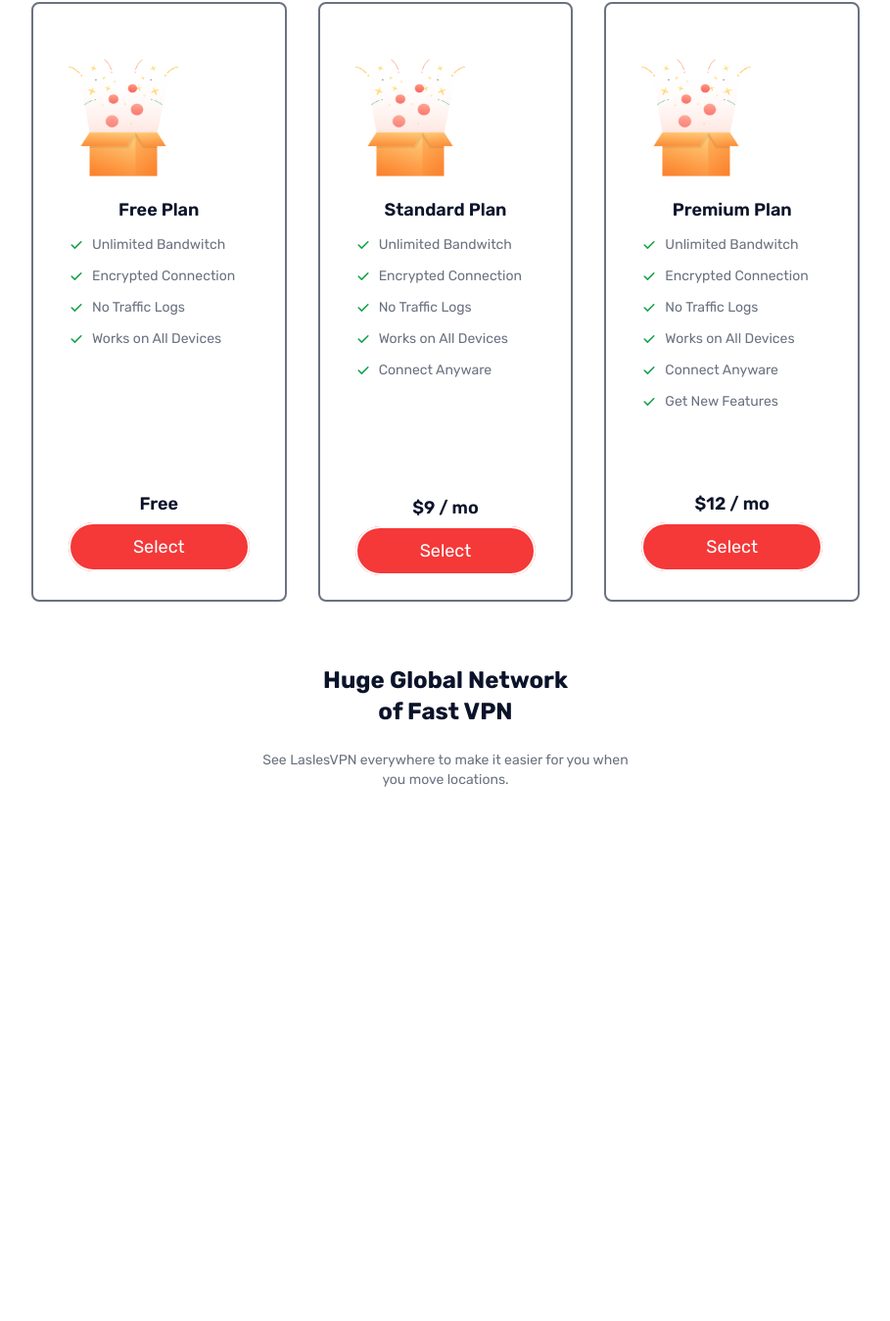
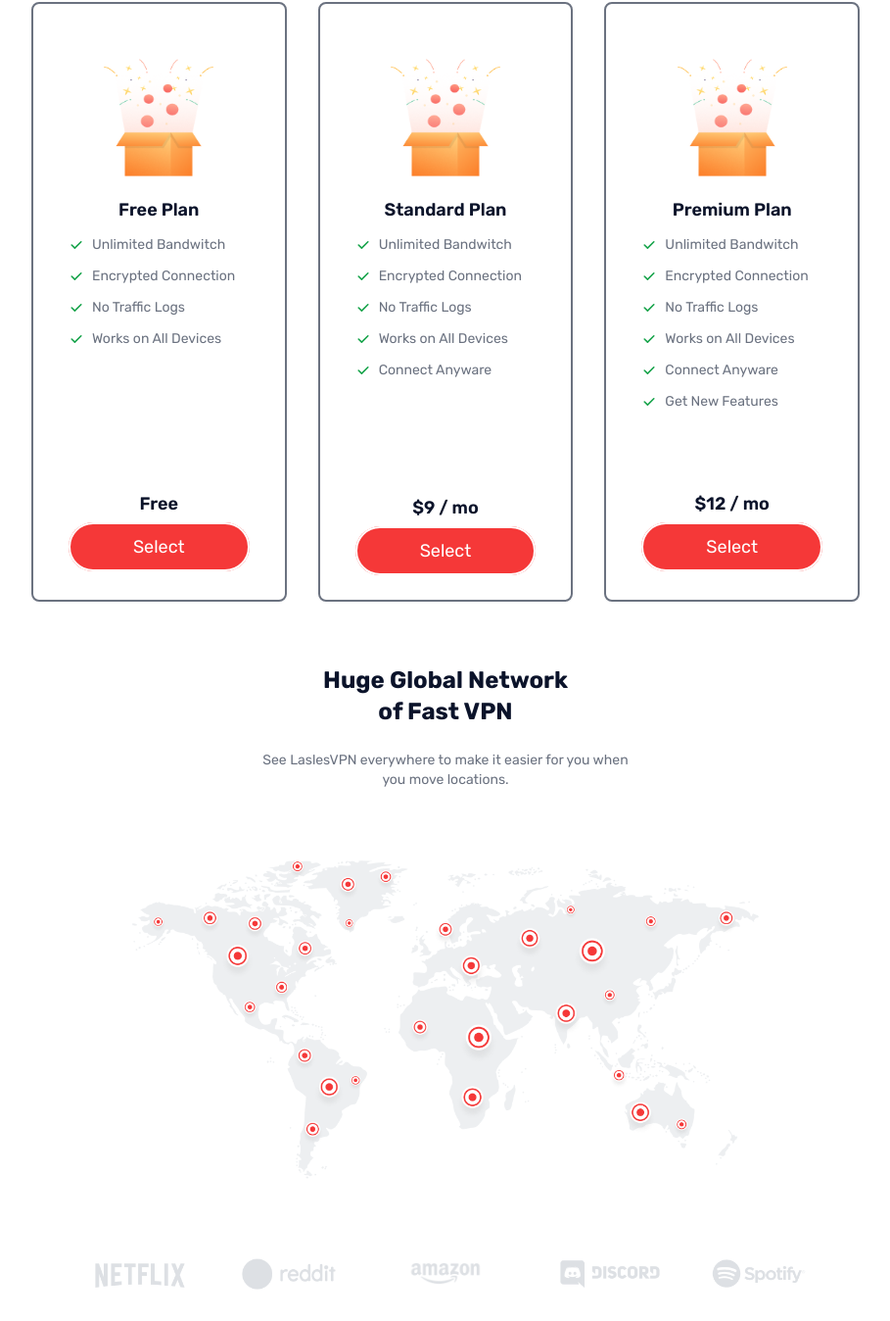
Before and after one commit to Ar-Dihan/lasales-vpn, a website: page src/index.html in a window 1280 px wide. Shown: the part 1413-2761 px from the top of the page at 98% size, without its empty margins (185-1094 px from the left). Before the commit the page ends 2259 px from the top, so only its background shows below. Drawn offline with Linux system fonts and the light colour scheme.

Commit message:
Gloval Network Done

```diff
--- a/src/index.html
+++ b/src/index.html
@@ -185,6 +185,7 @@
     </section>
 
     <!-- Plans Section-->
+
     <section class="">
       <div class="text-center mb-9">
         <h2 class="text-2xl text-igoo font-bold">Choose Your Plan</h2>
@@ -197,7 +198,11 @@
         <div
           class="mx-4 p-9 border-2 border-gray rounded-lg hover:border-reddi"
         >
-          <img class="h-40 w-28 py-5" src="/images/Standard.png" alt="" />
+          <img
+            class="mx-auto h-40 w-28 py-5"
+            src="/images/Standard.png"
+            alt=""
+          />
           <p class="text-lg text-igoo font-semibold text-center">Free Plan</p>
           <p class="flex gap-x-2 text-center text-sm text-gray py-3">
             <svg
@@ -271,7 +276,11 @@
         <div
           class="mx-4 p-9 border-2 border-gray rounded-lg hover:border-reddi"
         >
-          <img class="h-40 w-28 py-5" src="/images/Standard.png" alt="" />
+          <img
+            class="mx-auto h-40 w-28 py-5"
+            src="/images/Standard.png"
+            alt=""
+          />
           <p class="text-lg text-igoo font-semibold text-center">
             Standard Plan
           </p>
@@ -364,7 +373,11 @@
         <div
           class="mx-4 p-9 border-2 border-gray rounded-lg hover:border-reddi"
         >
-          <img class="h-40 w-28 py-5" src="/images/Standard.png" alt="" />
+          <img
+            class="mx-auto h-40 w-28 py-5"
+            src="/images/Standard.png"
+            alt=""
+          />
           <p class="text-lg text-igoo font-semibold text-center">
             Premium Plan
           </p>
@@ -479,12 +492,21 @@
             Huge Global Network <br />
             of Fast VPN
           </h2>
-          <p class="text-sm text-gray my-6">
+          <p class="text-sm text-gray py-6 mb-12">
             See LaslesVPN everywhere to make it easier for you when <br />
             you move locations.
           </p>
         </div>
-        <div class=""></div>
+        <div class="mx-auto w-1/2 my-12">
+          <img src="/images/Huge Global.png" alt="" />
+        </div>
+      </div>
+      <div class="flex justify-center items-center mx-auto gap-12">
+        <img src="/images/Mask Group (4).png" alt="" class="w-28" />
+        <img src="/images/Mask Group (3).png" alt="" class="w-24" />
+        <img src="/images/Mask Group (2).png" alt="" class="w-32" />
+        <img src="/images/Mask Group (1).png" alt="" class="w-28" />
+        <img src="/images/Mask Group.png" alt="" class="w-24" />
       </div>
     </section>
   </body>
```
Also changed, not shown: dist/output.css, images/Mask Group (1).png (added), images/Mask Group (2).png (added), images/Mask Group (3).png (added), images/Mask Group (4).png (added), images/Mask Group.png (added).
